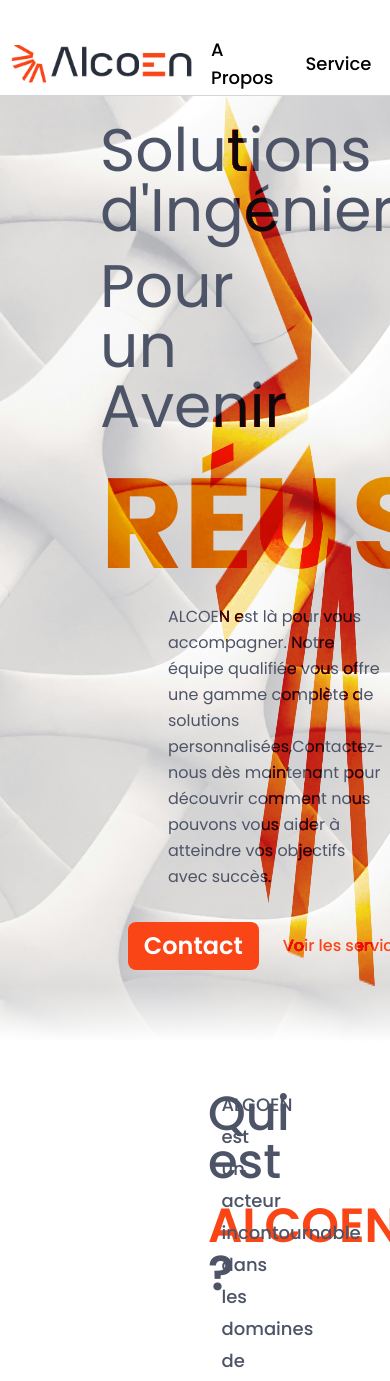
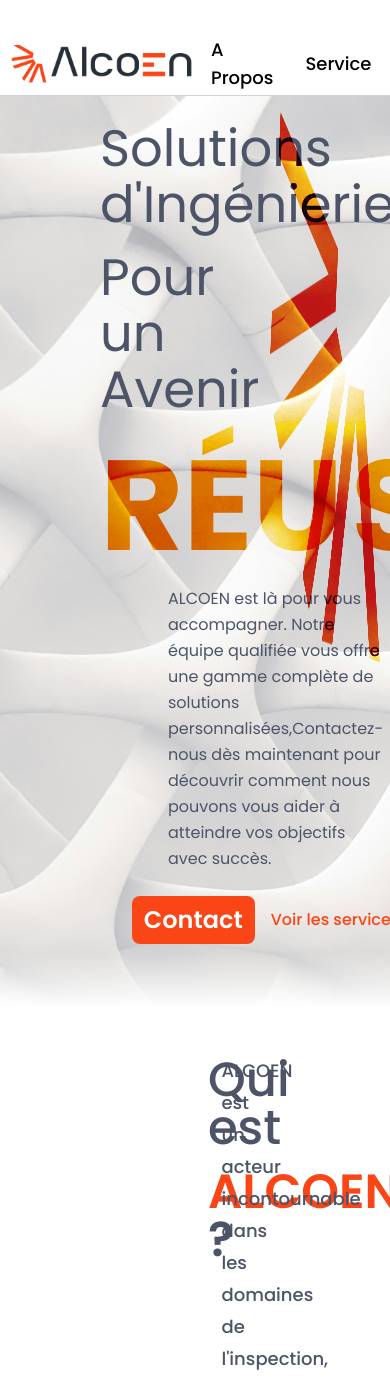
Before and after one commit to hikiuzrx/Alcoen, a React (Vite) app: page / in a window 390 px wide. Shown: the top 1381 px of the page. Built offline with nearby package versions, Linux system fonts and the light colour scheme.

Commit message:
responsive progress

```diff
--- a/src/App.css
+++ b/src/App.css
@@ -2249,3 +2249,13 @@
   --tw-bg-opacity: 1;
   background-color: rgb(250 69 22 / var(--tw-bg-opacity));
 }
+
+@media (min-width: 1024px){
+  .lg\:w-11{
+    width: 2.75rem;
+  }
+
+  .lg\:w-10\/12{
+    width: 83.333333%;
+  }
+}
--- a/src/components/DynamicText.tsx
+++ b/src/components/DynamicText.tsx
@@ -40,10 +40,10 @@
 
   return (
     <div>
-      <span className="text-9xl text-primary pl-5 ml-20 m-4 mr-1 font-bold  mix-blend-color-burn">
+      <span className="text-9xl lg:text-8xl  xl:text-9xl text-primary pl-5 ml-20 m-4 mr-1 font-bold  mix-blend-color-burn">
         {span1}
       </span>
-      <span className="text-9xl text-primary m-4 ml-1 font-bold   mix-blend-color-burn">
+      <span className="text-9xl lg:text-8xl xl:text-9xl text-primary  m-4 ml-1 font-bold   mix-blend-color-burn">
         {span2}
       </span>
     </div>
--- a/src/pages/Home.tsx
+++ b/src/pages/Home.tsx
@@ -12,24 +12,24 @@
      return (
           <>
                <section className='relative top-0 mt-3 mb-10'>
-               <div className="bg-[url('../../public/home-page.jpg')]  bg-cover bg-no-repeat relative ">
+               <div className="bg-[url('../../public/home-page.jpg')] max-xl:bg-cover lg:bg-cover bg-no-repeat relative ">
                <div className='grid grid-cols-2 relative  '>
                     <div className='flex justify-center items-start flex-col  '>
-                         <h1 className='text-secondary m-6 ml-20 pl-5 mb-2 text-6xl '>Solutions d'Ingénierie</h1>
-                         <h1 className='text-secondary m-6 ml-20 pl-5 mt-2 text-6xl'> Pour un Avenir</h1>
+                         <h1 className='text-secondary my-6  font-normal  ml-20 pl-5 mb-2 xl:text-6xl '>Solutions d'Ingénierie</h1>
+                         <h1 className='text-secondary my-6  font-normal ml-20 pl-5 mt-2 xl:text-6xl'> Pour un Avenir</h1>
 
                         <div className='flex justify-between'>
                         <DynamicText/>
                         </div>
                         <div>
-                              <p className='text-secondary leading-relaxed w-auto mx-14 my-4 px-28'>
+                              <p className='text-secondary xl:text-sm  lg:text-xs leading-relaxed w-auto mx-14  xl:mx-12 my-4 px-28'>
                                    ALCOEN est là pour vous accompagner.
                                    Notre équipe qualifiée vous offre une gamme complète de solutions
                                    personnalisées,Contactez-nous dès maintenant pour découvrir comment
                                    nous pouvons vous aider à atteindre vos objectifs avec succès.
                               </p>
                              <div className='flex justify-center'>
-                             <NavLink to={'/contact'} className='text-white bg-primary rounded-lg p-2 px-4 text-2xl m-4 font-semibold hover:text-white'>
+                             <NavLink to={'/contact'} className='text-white bg-primary rounded-lg p-2 px-4 lg:px-2 max-xl:px-3 text-2xl m-2 font-semibold hover:text-white'>
                                    Contact
                               </NavLink>
                               <NavLink className='text-primary flex justify-start m-2 ' to={'/service'}>
@@ -42,9 +42,11 @@
                              </div>
                          </div>
                     </div>
-                    <div className='flex justify-end'>
+                    <div className='flex justify-end  '>
 
-                         <img src={img} alt="" className='brightness-110  mix-blend-color-burn opacity-90  ' />
+                         <img src={img} alt=""
+                         className='brightness-110 max-w-full mt-4 max-h-full lg:w-8/12 lg:h-[450px] max-xl:h-[550px] max-xl:w-8/12
+                         mix-blend-color-burn opacity-90  ' />
 
                     </div>
                </div>
```
